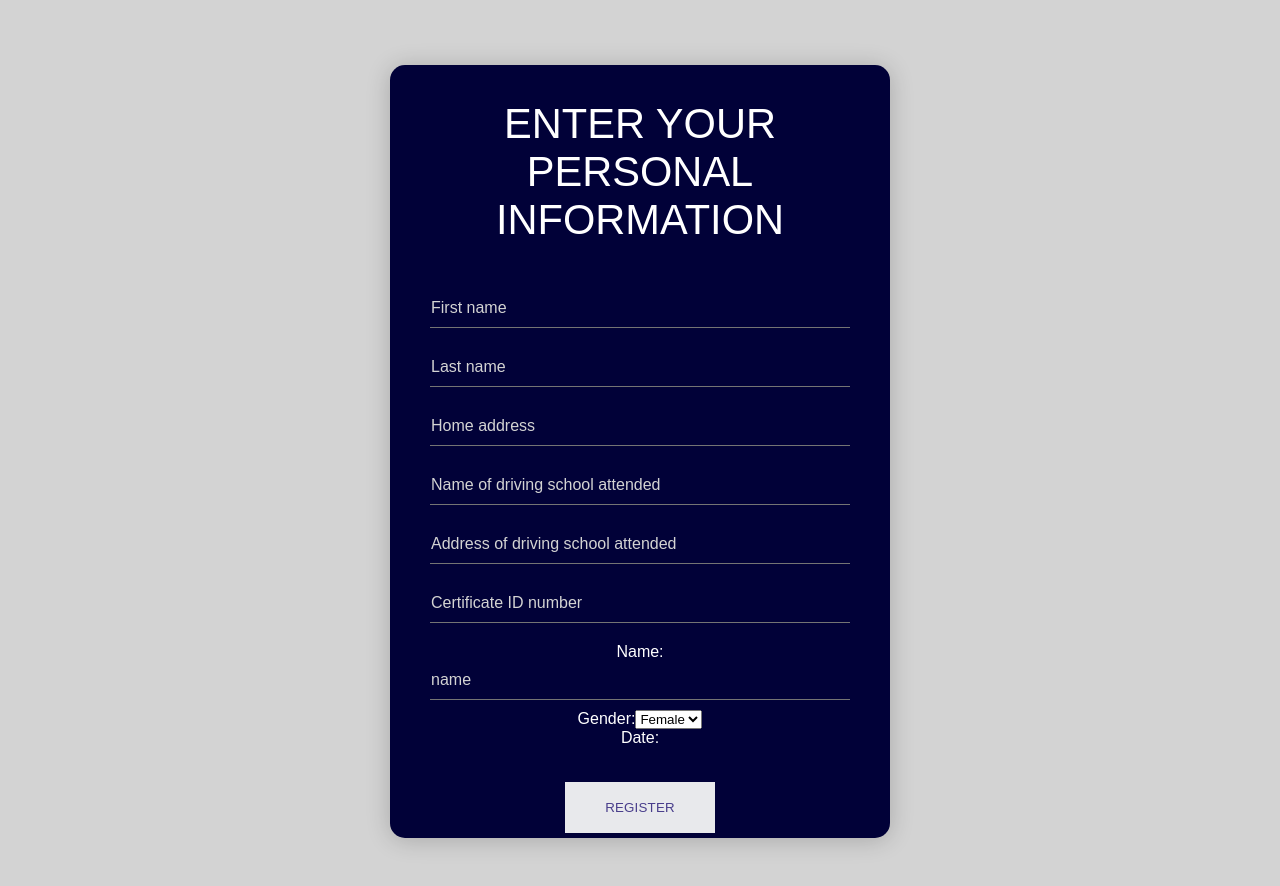
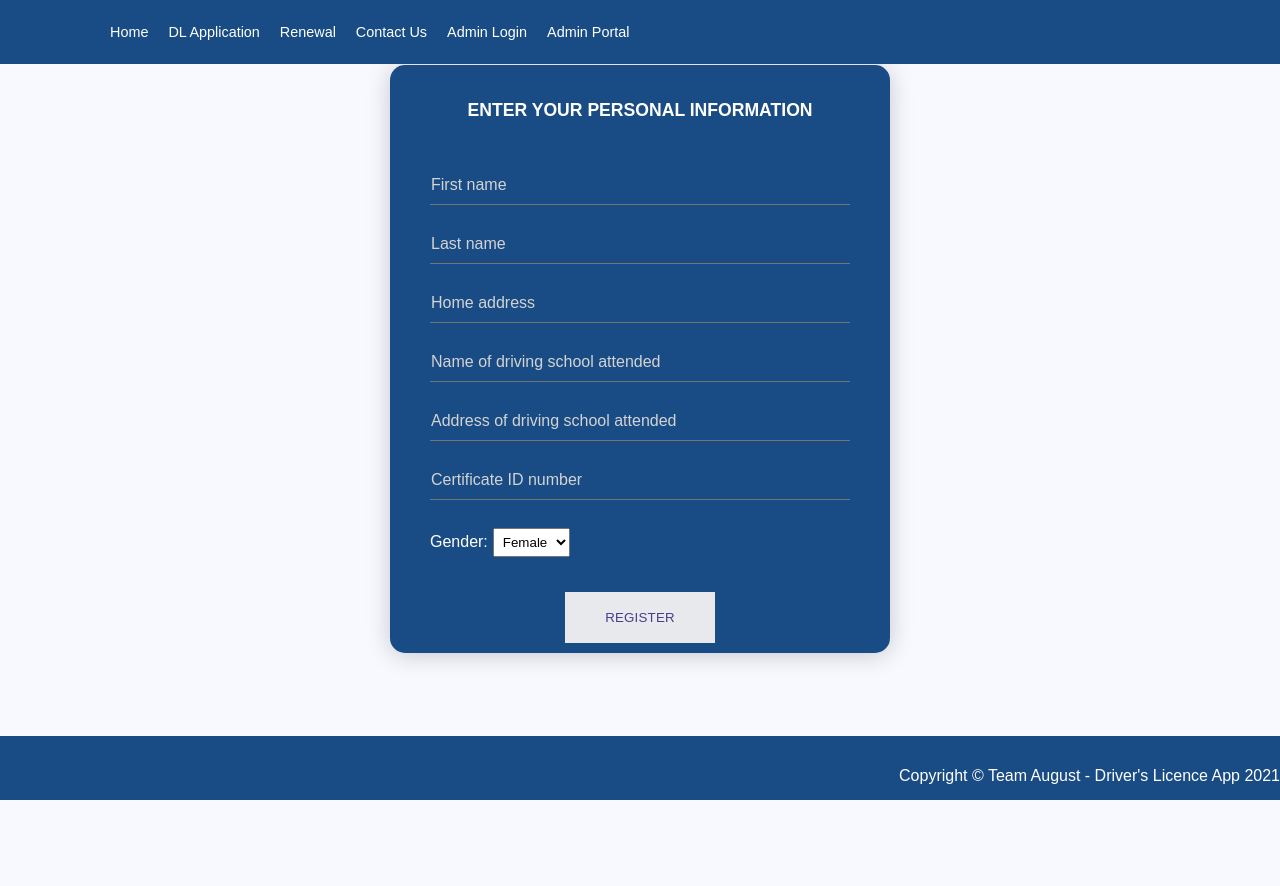
Before and after one commit to taiwocodes/AUGUST-PROJECT, a React (Create React App) app: page /registration in a window 1280 px wide. Shown: the top 886 px of the page. After the commit the page ends 800 px from the top, so only its background shows below. Built offline with nearby package versions, Linux system fonts and the light colour scheme.

Commit message:
changes made by ruqayat

```diff
--- a/src/app.jsx
+++ b/src/app.jsx
@@ -1,3 +1,5 @@
+import './styles/index.css'
+
 import React from 'react';
 import { BrowserRouter, Switch, Route } from 'react-router-dom';
 import Registration from './pages/Registration';
@@ -6,10 +8,13 @@ import Feedback from './pages/Feedback';
 import Renewal from './pages/Renewal';
 import AdminLogin from './pages/AdminLogin';
 import AdminPortal from './pages/AdminPortal';
+import Navigation from './components/Navigation';
+import Footer from './components/Footer';
 
 function App() {
 	return (
 		<BrowserRouter>
+			<Navigation/>
 			<Switch>
 				<Route path='/registration'>
 					<Registration />
@@ -23,16 +28,17 @@ function App() {
 				<Route path='/renewal'>
 					<Renewal />
 				</Route>
-				<Route path='/'>
-					<Home />
-				</Route>
 				<Route exact path='/admin-login'>
 					<AdminLogin />
 				</Route>
 				<Route exact path='/admin-portal'>
 					<AdminPortal />
 				</Route>
+				<Route path='/'>
+					<Home />
+				</Route>
 			</Switch>
+			<Footer />
 		</BrowserRouter>
 	);
 }
--- a/src/components/Footer.jsx
+++ b/src/components/Footer.jsx
@@ -1,9 +1,10 @@
 import React from "react";
+import '../styles/footer.css';
 
 function Footer() {
   return (
     <div className="footer">
-      Copyright &copy; August Team Driver's Licence App 2021
+      <p id="footer-p">Copyright &copy; Team August - Driver's Licence App 2021</p>
     </div>
   );
 }
--- a/src/components/Navigation.jsx
+++ b/src/components/Navigation.jsx
@@ -1,10 +1,11 @@
 import React from "react";
 import { Link } from "react-router-dom";
+import '../styles/navbar.css'
 
 function Navigation() {
   return (
 
-    <nav className="navbar">
+    <div className="navbar">
 
       <ul className="nav-links">
         <li className="nav-item">
@@ -12,7 +13,7 @@ function Navigation() {
         </li>
 
         <li className="nav-item">
-          <Link to="/registration" className="nav-link">Registration</Link>
+          <Link to="/registration" className="nav-link">DL Application</Link>
         </li>
 
         <li className="nav-item">
@@ -20,11 +21,19 @@ function Navigation() {
         </li>
 
         <li className="nav-item">
-          <Link to="/feedback" className="nav-link">Feedback</Link>
+          <Link to="/feedback" className="nav-link">Contact Us</Link>
+        </li>
+
+        <li className="nav-item">
+          <Link to="/admin-login" className="nav-link">Admin Login</Link>
+        </li>
+
+        <li className="nav-item">
+          <Link to="/admin-portal" className="nav-link">Admin Portal</Link>
         </li>
 
       </ul>
-    </nav>
+    </div>
   );
 }
 
--- a/src/pages/Home.jsx
+++ b/src/pages/Home.jsx
@@ -1,14 +1,53 @@
-import '../styles/index.css';
-import Navigation from '../components/Navigation';
+import '../styles/home.css';
+
+import {Link} from 'react-router-dom'
 
 function Home() {
   return (
-    <div>
-      <Navigation />
-      <img className="image" src="https://www.hippo.co.za/blog/motor/drivers-licence-renewal-guide/" />
-      <p>Driving Experience Made Easier</p>
-      <Footer />
+    <>
+    <div className="background-image-container"></div>
+    <div className="content-wrapper">
+        <div className="content-container">
+            <h4 className="content-heading">Apply for a new Driver's Licence</h4>
+            <br/>
+            <ul className="app-requirements">
+                <li>Use this option if you're applying for the first time.</li>
+            </ul>
+            <br/>
+            <h4 className="content-heading">Prerequisites</h4>
+            <br/>
+            <ul className="app-requirements">
+                <li>You must be at least 18 years</li>
+                <li>You must have taken your driver's test and passed</li>
+            </ul>
+            <br/>
+            <Link className="apply-btn-link" to="/registration" >Click here to apply...</Link>
+
+        </div>
+
+        <div className="content-container">
+            <h4 className="content-heading">Renew your driver's licence</h4>
+            <br/>
+            <p id="content-paragraph">The holder of a valid licence may apply for and obtain a renewal of the licence at any time from 30 days before the expiry date of the licence.</p>
+
+            <Link id="renew-link" className="apply-btn-link" to="/renewal" >Click here to renew...</Link>
+
+        </div>
+        <div className="content-container">
+            <h4 className="content-heading">Documents required for Application</h4>
+            <br/>
+            <ul className="app-requirements">
+                <li >Means of Identification</li>
+                <li >Proof of residence</li>
+                <li >Driving School Certificate</li>
+                <li >Passport photograph</li>
+                <li >Current or Expired driver's licence (where applicable)</li>
+            </ul>
+
+        </div>
     </div>
+    <h1 id="motto"><em>...driving experience made easier</em></h1>
+    </>
     );
 }
 
--- a/src/pages/Registration.jsx
+++ b/src/pages/Registration.jsx
@@ -1,4 +1,4 @@
-import React, { useState } from "react";
+import React from "react";
 
 
 function Registration() {
@@ -8,7 +8,7 @@ function Registration() {
 
       <div className="form-action">
         <form className="form-body" onSubmit="">
-          <h1>ENTER YOUR PERSONAL INFORMATION</h1>
+          <h1 id="registration-title">ENTER YOUR PERSONAL INFORMATION</h1>
 
           <div className='content'>
 
@@ -63,32 +63,14 @@ function Registration() {
                 required
               />
             </div>
+            <br/>
 
-            <div className='input-field'>
-              <label>Name:
-                <input
-                  type='text'
-                  placeholder='name'
-                  required
-                />
-              </label>
-            </div>
-
-
-
-
-            <div>
-              <label>Gender:
-                <select>
+            <div className="gender">
+              <label className="labels">Gender:
+                <select className="gender-options" >
                   <option value="female">Female</option>
                   <option value="male">Male</option>
                 </select>
-              </label>
-            </div>
-
-            <div>
-              <label>Date:
-
               </label>
             </div>
 
--- /dev/null
+++ b/src/styles/footer.css
@@ -0,0 +1,19 @@
+
+.footer{
+    position: fixed;
+    bottom: 0;
+    width: 100%;
+    background-color: #194C84;
+    color: white;
+    height: 8vh;
+    display: flex;
+    align-items: flex-end;
+    justify-content: flex-end;
+}
+
+#footer-p{
+    padding: 0;
+    margin-bottom: 15px;
+	text-align: center;
+
+}
--- a/src/styles/forms.css
+++ b/src/styles/forms.css
@@ -1,17 +1,10 @@
-* {
-	margin: 0;
-	padding: 0;
-	box-sizing: border-box;
-	-webkit-font-smoothing: antialiased;
-}
 
 body {
-	background: lightgray;
 	font-family: 'Rubik', sans-serif;
 }
 
 .form-action {
-	background: rgb(1, 1, 56);
+	background: #194C84;
 	width: 500px;
 	height: fit-content;
 	margin: 65px auto;
@@ -36,7 +29,7 @@ h3 {
 	text-align: center;
 }
 
-p {
+.feedback-p {
 	padding: 35px 35px 0 35px;
 	margin-bottom: 20px;
 	text-align: center;
@@ -47,7 +40,8 @@ p {
 }
 
 #registration-title{
-	font-size: 1.3em;
+	font-size: 1.1em;
+	font-weight: 600;
 }
 
 .content {
@@ -125,7 +119,7 @@ button,
 	width: 30%;
 	margin: auto;
 	border: none;
-	margin-bottom: 5px;
+	margin-bottom: 10px;
 	padding: 18px;
 	font-family: 'Rubik', sans-serif;
 	cursor: pointer;
@@ -137,14 +131,6 @@ button,
 	transition: all 0.3s;
 	text-decoration: none;
 }
-
-/*
-.reg-btn {
-	/* margin: 10px 15px; */
-/* margin: 10px 15px; */
-/* margin-top: 10px;
-	margin-bottom: 50px;
-  margin-left: 30px; */
 
 button:hover {
 	background: #d8d8d8;
@@ -189,35 +175,3 @@ a:hover {
 	position: absolute;
     bottom: 0;
 }
-
-
-.navbar {
-	height: 80px;
-	width: 100%;
-	display: flex;
-	justify-content: space-between;
-	align-items: center;
-	padding: 0 2rem;
-	font-size: 1.2rem;
-}
-
-.nav-link {
-	text-decoration: none;
-	color: white;
-	transition: 0.3s all;
-}
-
-.nav-links {
-    display: grid;
-	grid-template-columns: repeat(4, auto);
-    grid-gap: 20px;
-	list-style: none;
-}
-.footer {
-	position: fixed;
-	left: 0;
-	bottom: 0;
-	width: 100%;
-	text-align: center;
-	background-color: blue;
-}
--- a/src/styles/home.css
+++ b/src/styles/home.css
@@ -1,20 +1,69 @@
 
 .background-image-container {
     width:100%;
-    height:20vh;
+    height:120px;
     background-image: url("https://nigeriadriverslicence.org/assets/images/4wheeler-banner.png");
     background-repeat: no-repeat;
     background-size:contain;
     background-position: bottom;
+    margin-bottom: 20px;
 
 }
 
-.footer{
-    position: fixed;
-    bottom: 0;
-    width: 100%;
-    text-align: center;
+.content-wrapper{
+    display: flex;
+    /* flex-wrap: wrap; */
+}
+.content-container {
+    padding: 10px 20px;
+    display: flex;
+    flex-direction: column;
+    margin: 20px 0 10px 100px;
+    width: 25%;
+    height: 45vh;
+    background-color: #194C84;
+    /* box-shadow: 1px 2px 3px 2px gray; */
+    border-radius: 20px;
+    color: white;
+}
+
+.content-heading {
+    font-size: 1em;
+    font-weight: 700;
+    padding: 5px;
+}
+
+#content-paragraph{
+    padding: 0;
+    margin-top: 25px;
+    text-align: left;
+}
+
+.apply-btn-link{
+    text-decoration: none;
+    color: white;
+}
+
+.apply-btn-link:hover{
+    color: rgb(193, 207, 207);
+}
+
+#renew-link{
+    margin-top: 65px;
+}
+
+.app-requirements{
+    margin-left: 25px;
+}
 
 
+/* #apply-btn{
+    padding: 15px 0;
+    background-color: #01013F;
+} */
 
+
+#motto{
+    font-size: 30px;
+    font-weight: 600;
 }
--- a/src/styles/index.css
+++ b/src/styles/index.css
@@ -1,3 +1,9 @@
+* {
+	margin: 0;
+	padding: 0;
+	box-sizing: border-box;
+}
+
 body {
   margin: 0;
   font-family: -apple-system, BlinkMacSystemFont, 'Segoe UI', 'Roboto', 'Oxygen',
--- a/src/styles/navbar.css
+++ b/src/styles/navbar.css
@@ -1,11 +1,13 @@
 .navbar {
-	height: 80px;
+	position: fixed;
+	top: 0;
+	background-color: #194C84;
+	height: 8vh;
 	width: 100%;
 	display: flex;
 	justify-content: space-between;
 	align-items: center;
-	padding: 0 2rem;
-	font-size: 1.2rem;
+	padding: 5px 10px;
 }
 
 .nav-link {
@@ -14,9 +16,15 @@
 	transition: 0.3s all;
 }
 
+.nav-link:hover{
+	color: gainsboro;
+}
+
 .nav-links {
     display: grid;
-	grid-template-columns: repeat(5, auto);
+	grid-template-columns: repeat(7, auto);
     grid-gap: 20px;
 	list-style: none;
+	padding-left: 100px;
+	font-size: 0.9em ;
 }
```
